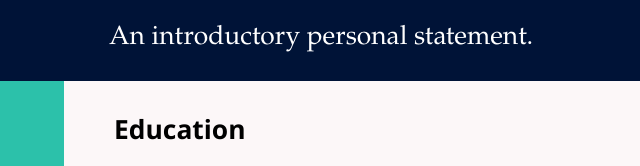
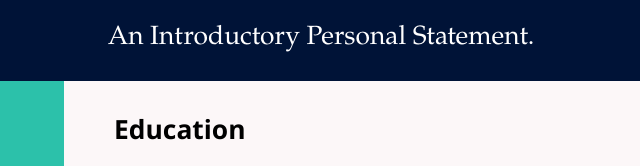
Before and after one commit to ShaunBez/myResume-Project, a plain HTML site: page myDigitalResume/resume7.html in a window 1280 px wide. Shown: the part 330-496 px from the top of the page, 319-959 px from the left. Drawn offline with Linux system fonts and the light colour scheme.

Commit message:
Profile Updated

```diff
--- a/myDigitalResume/resume7.html
+++ b/myDigitalResume/resume7.html
@@ -1,7 +1,7 @@
 <!DOCTYPE html>
 <html lang="en">
     <head>
-        <title>Resume6</title>
+        <title>Resume7</title>
         <link rel="stylesheet" type="text/css" href="css/stylesheet.css">
     </head>
     <body>
@@ -10,9 +10,8 @@
         <img src="images/Profile.jpg" alt="Profile Picture" width="250" height="200">
         </aside>
         <h1>Shaun Bezuidenhout</h1>
-            <p>An introductory personal statement.</p>
+            <p>An Introductory Personal Statement.</p>
     </header>
-
     <section>
     <aside>
         <div class="menu">
@@ -27,39 +26,27 @@
             </p>
         </div>
     </aside>
-
     <article>
-
         <h2 id="education">Education</h2>
-
         <h3>Intro to Web at <a href="https://www.codespace.co.za/" target="_blank">CodeSpace Academy</a> </h3>
-
             <p>Lorem ipsum dolor sit amet, consectetur adipiscing elit, sed do eiusmod tempor incididunt ut labore et dolore magna aliqua. In hac habitasse platea dictumst vestibulum. Sed lectus vestibulum mattis ullamcorper velit sed. Mi ipsum faucibus vitae aliquet nec.</p>
             <p>Lorem ipsum dolor sit amet, consectetur adipiscing elit, sed do eiusmod tempor incididunt ut labore et dolore magna aliqua. Ut enim ad minim veniam, quis nostrud exercitation ullamco laboris nisi ut aliquip ex ea commodo.</p>
             <p>Lorem ipsum dolor sit amet, consectetur adipiscing elit, sed do eiusmod tempor incididunt ut labore et dolore magna aliqua.</p>
-
         <h3>Marketing National Diploma at Cape Peninsula University of Technology</h3>
-
             <p>Adipiscing vitae proin sagittis nisl rhoncus mattis rhoncus urna neque. Quis ipsum suspendisse ultrices gravida dictum fusce ut placerat orci</p>
-
         <h2 id="experience">Experience</h2>
-
         <h3>Relationship Consultant</h3>
-
         <ul>
             <li>Ut enim ad minim veniam</li>
             <li>consectetur adipiscing elit</li>
             <li>Lorem ipsum dolor sit amet</li>
         </ul>
-
         <h3>Assistant Branch Manager Bank</h3>
-
         <ul>
             <li>Ut enim ad minim veniam</li>
             <li>consectetur adipiscing elit</li>
             <li>Lorem ipsum dolor sit amet</li>
         </ul>
-
         <h2 id="skills">Skills</h2>
 
             <ul>
@@ -69,7 +56,6 @@
                 <li>Problem Solving</li>
             </ul>
         </article>
-
         </section>
 
         <footer>
```
Also changed, not shown: myDigitalResume/css/stylesheet.css (+25 -11 lines).
